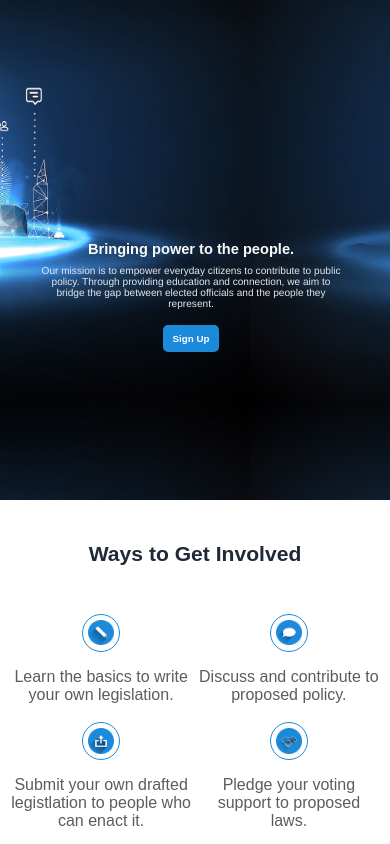
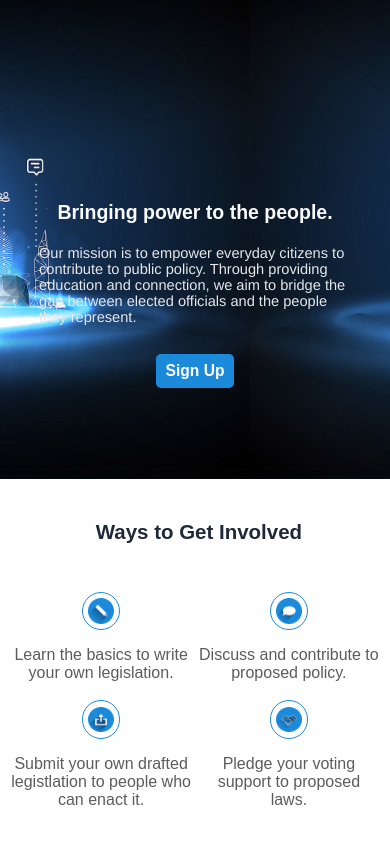
Before and after one commit to qmpudenz/landing-page, a plain HTML site: page index.html in a window 390 px wide. Shown: the top 844 px of the page. Drawn offline with Linux system fonts and the light colour scheme.

Commit message:
Updated responsive design

```diff
--- a/style.css
+++ b/style.css
@@ -8,16 +8,23 @@ body {
 .header {
     display:flex;
     width: 100vw;
-    height:12vh;
+    height:auto;
     background-color: #1f293700;
     margin: 0;
     margin-top:-30px;
-    padding-top: 30px;
+    padding-top: 40px;
     justify-content: space-around;
     color:white;
     flex-wrap: wrap;
     fill-opacity: 50%;
     overflow:overlay;
+}
+
+@media only screen and (max-width:450px){
+    .header {
+        margin-top:3vh;
+        padding-top:0px;
+    }
 }
 
 .header-left {
@@ -42,6 +49,13 @@ body {
     width:5vw;
     height:5vw;
     align-self: center;
+}
+
+@media only screen and (max-width:450px){
+    .logo {
+        width:10vw;
+        height:auto;
+    }
 }
 
 .header-links {
@@ -70,7 +84,7 @@ body {
     justify-content: space-between;
     background-color: #1F2937;
     margin:0px;
-    padding-top:175px;
+    padding-top:25vh;
     padding-bottom: 75px;
     padding-right:10vw;
     padding-left:10vw;
@@ -87,6 +101,17 @@ body {
     width:fill;
 }
 
+@media only screen and (max-width:450px){
+    .first {
+        height:25vh;
+        padding-top:25vh;
+        background-position-y:-10px;
+        margin-top:-15vh
+    }
+}
+
+
+
 .left {
     display: flex;
     flex: 1 1 auto;
@@ -102,12 +127,21 @@ body {
 @media only screen and (max-width:450px){
     .left {
         text-align:center;
+        padding-right:0px;
     }
 }
 
 .left-text {
-    margin-top: 8px;
-    margin-bottom: 8px;
+    font-size:1.5vw;
+    margin-top: 2.5vh;
+    margin-bottom: 2.5vh;
+}
+
+@media only screen and (max-width:450px){
+    .left-text {
+        font-size:3.75vw;
+        text-align:left;
+    }
 }
 
 
@@ -217,11 +251,17 @@ body {
     display:flex;
     margin-left: auto;
     margin-right: 24px;
-    font-size: 24px;
+    font-size: 2.5vw;
     font-weight: 900;
     margin-top: 0px;
     color:#1F2937;
     font-family: sans-serif;
+}
+
+@media only screen and (max-width:450px){
+    .author {
+        font-size:5vw;
+    }
 }
 
 .fourth {
@@ -251,6 +291,9 @@ body {
         flex-direction:column;
         justify-content:center;
         text-align:center;
+        width:90vw;
+        height:200px;
+        gap:3vh;
     }
 }
 
@@ -276,9 +319,22 @@ body {
    font-size: 2vmax;
 }
 
+@media only screen and (max-width:450px){
+    .call-heading{
+        font-size:5vw;
+                padding-bottom:.5vh;
+    }
+}
+
 .call-description {
     margin-top:0px;
     font-size:1.5vmax;
+}
+
+@media only screen and (max-width:450px){
+    .call-description {
+        font-size:3.5vw;
+    }
 }
 
 h1 {
@@ -289,6 +345,12 @@ h1 {
     font-weight: 900;
 }
 
+@media only screen and (max-width:450px){
+    h1 {
+        font-size: 5vw;
+    }
+}
+
 h2 {
     font-size: 2.5vmax;
     align-content: center;
@@ -296,9 +358,22 @@ h2 {
     color:#1F2937;
 }
 
+@media only screen and (max-width:450px){
+    h2 {
+        font-size:5.25vw;
+        padding-left:2vw
+    }
+
 h3 {
     font-size:1.875vmax;
     color: #f9faf8;
+}
+
+@media only screen and (max-width:450px){
+    h3 {
+        font-size:4.5vw;
+        padding-left:2vw
+    }
 }
 
 p {
@@ -344,8 +419,8 @@ button {
 }
 
 @media only screen and (max-width:450px){
-    .button {
-        font-size:0vw;
+    button {
+        font-size:4vw;
     }
 }
 
@@ -357,6 +432,7 @@ button {
 @media only screen and (max-width:450px){
     .button-1 {
         margin-right:0;
+        font-size:4vw;
     }
 }
 
@@ -368,5 +444,7 @@ button {
     display: flex;
     justify-content: center;
     align-items: center;
-    width:100vw
+    width:100vw;
+    font-size:1.5vmax;
+    align-content:center;
 }
```
